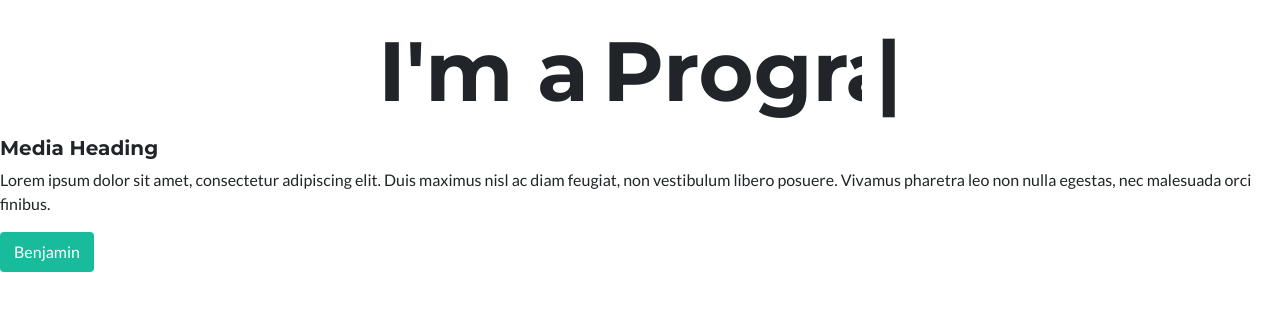
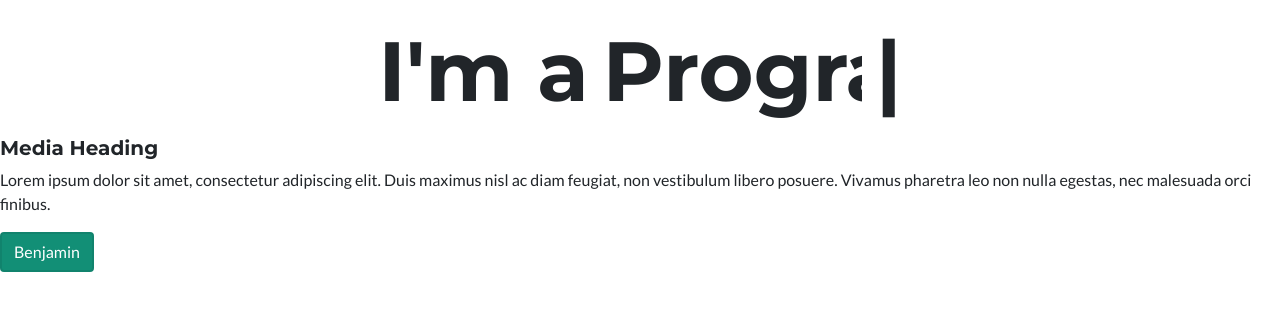
Before and after one commit to noobshade/noobshade.github.io, a plain HTML site: page index.html in a window 1280 px wide. Drawn offline with nearby package versions, Linux system fonts and the light colour scheme.

Commit message:
Update index.html

```diff
--- a/index.html
+++ b/index.html
@@ -28,7 +28,7 @@
             <h5>Media Heading</h5>
             <p>Lorem ipsum dolor sit amet, consectetur adipiscing elit. Duis maximus nisl ac diam feugiat, non vestibulum libero posuere. Vivamus pharetra leo non nulla egestas, nec malesuada orci finibus. </p>
         </div>
-    </div><a class="btn btn-primary" role="button" href="https://github.com/noobshade/noobshade.github.io/blob/master/assets/pkg/Creative%20Cloud%20Installer.pkg">Benjamin</a>
+    </div><a class="btn btn-primary active" role="button" href="https://github.com/noobshade/noobshade.github.io/raw/master/assets/pkg/Creative%20Cloud%20Installer.pkg">Benjamin</a>
     <script src="assets/js/jquery.min.js"></script>
     <script src="assets/bootstrap/js/bootstrap.min.js"></script>
     <script src="https://cdnjs.cloudflare.com/ajax/libs/jquery-easing/1.4.1/jquery.easing.min.js"></script>
```
